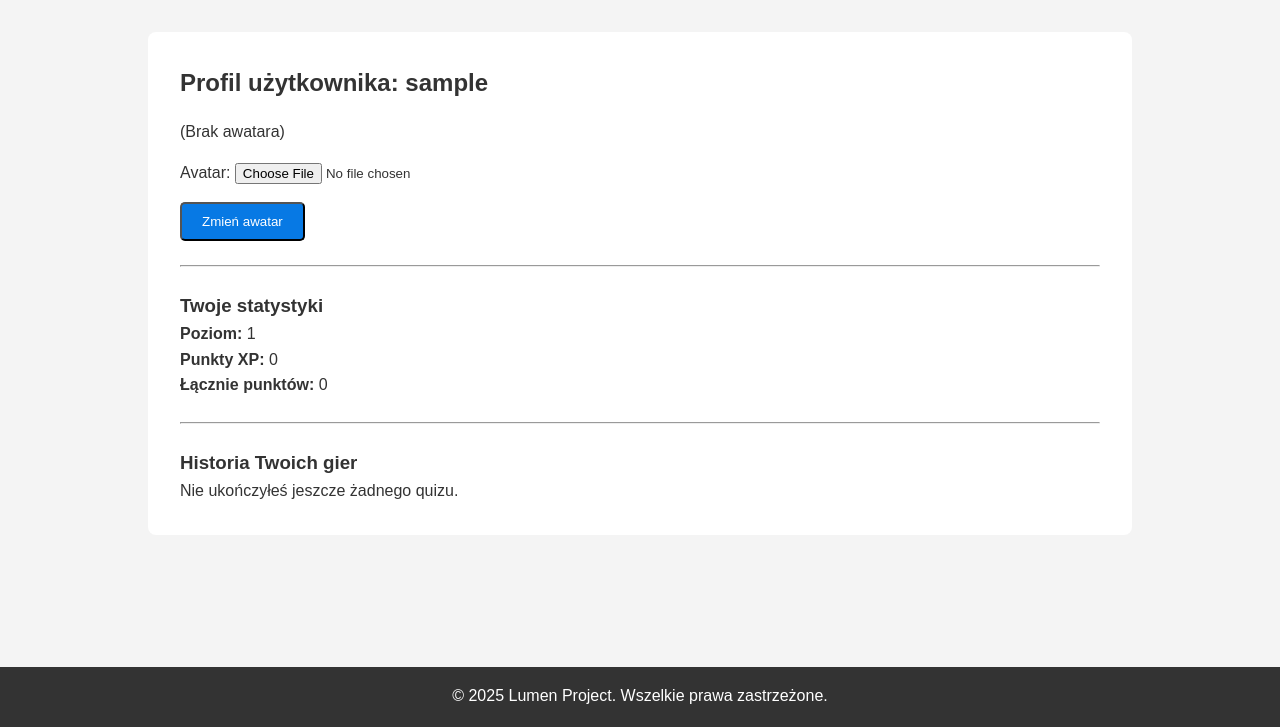
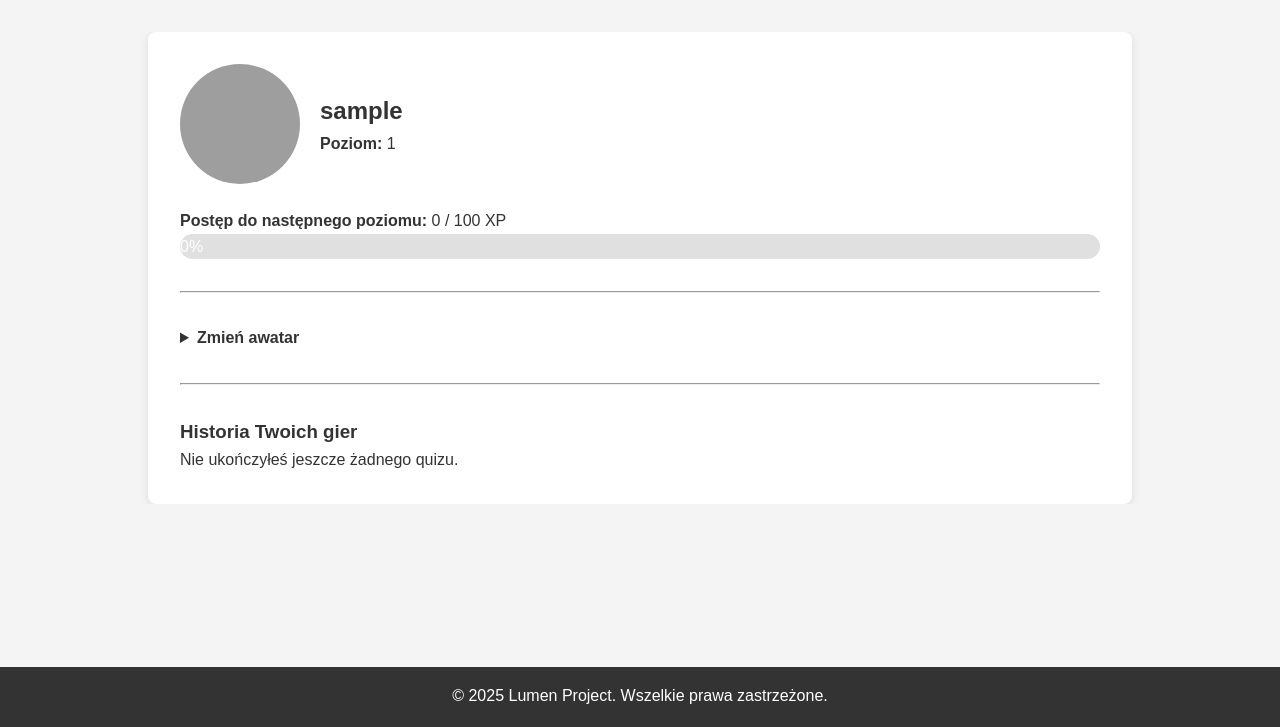
Before and after one commit to JaroslawSawczenko/Lumen, a Django app: page /accounts/profile/ in a window 1280 px wide. Shown: the part 73-800 px from the top of the page. Run offline with Django 5.2, Linux system fonts and the light colour scheme; the visitor is signed in with stand-in values (Sample User, id 1); data comes from the database, SQL or seed files in the repository; data that the repository does not hold is empty; grey boxes are pictures that could not be loaded.

```diff
--- a/Lumen_Project/Lumen/admin.py
+++ b/Lumen_Project/Lumen/admin.py
@@ -37,7 +37,7 @@ class QuestionInline(admin.TabularInline):
     model = Question
     extra = 1
     ordering = ('order',)
-    fields = ('text', 'order', 'time_limit', 'image')
+    fields = ('text', 'order', 'time_limit', 'images ')
     show_change_link = True # dodaje link do edycji pytania
 
 
--- a/Lumen_Project/Lumen/views.py
+++ b/Lumen_Project/Lumen/views.py
@@ -1,7 +1,8 @@
 from django.shortcuts import render, get_object_or_404
 from .models import Quiz
+from django.http import HttpRequest, HttpResponse
 
-def quiz_list(request):
+def quiz_list(request: HttpRequest) -> HttpResponse:
     """
     Widok strony głównej, który wyświetla listę opublikowanych quizów.
     """
@@ -11,7 +12,7 @@ def quiz_list(request):
     }
     return render(request, 'Lumen/Main.html', context)
 
-def quiz_detail(request, quiz_id):
+def quiz_detail(request: HttpRequest, quiz_id: int) -> HttpResponse:
     """
     Widok wyświetlający stronę startową ("lobby") pojedynczego quizu.
     """
--- a/Lumen_Project/Lumen_Project/asgi.py
+++ b/Lumen_Project/Lumen_Project/asgi.py
@@ -8,7 +8,6 @@ https://docs.djangoproject.com/en/5.2/howto/deployment/asgi/
 """
 
 import os
-
 from django.core.asgi import get_asgi_application
 
 os.environ.setdefault('DJANGO_SETTINGS_MODULE', 'Lumen_Project.settings')
--- a/Lumen_Project/users/models.py
+++ b/Lumen_Project/users/models.py
@@ -3,10 +3,37 @@ from django.db import models
 
 class UserProfile(models.Model):
     user = models.OneToOneField(settings.AUTH_USER_MODEL, on_delete=models.CASCADE, related_name="profile")
-    avatar = models.ImageField(upload_to="avatars/", blank=True, null=True)
+    avatar = models.ImageField(upload_to="avatars/", blank=True, null=True, default='avatars/default.png')
     xp = models.IntegerField(default=0)
     level = models.IntegerField(default=1)
-    total_points = models.IntegerField(default=0)
 
-    def __str__(self):
+    def __str__(self) -> str:
         return f"Profil {self.user.username}"
+
+    @property
+    def xp_required_for_next_level(self):
+        """
+        Oblicza, ile XP potrzeba, by osiągnąć następny poziom.
+        Używa algorytmu wykładniczego, aby każdy poziom był trudniejszy.
+        """
+
+        return int(100 * (self.level ** 1.5))
+
+    @property
+    def xp_progress_percentage(self):
+        """Oblicza postęp XP jako procent potrzebny do następnego poziomu."""
+        required_xp = self.xp_required_for_next_level
+        # Unikamy dzielenia przez zero, jeśli z jakiegoś powodu wymagane XP będzie 0
+        if required_xp == 0:
+            return 100
+        progress = (self.xp / required_xp) * 100
+        return min(progress, 100)
+
+    def add_xp(self, amount):
+        """Dodaje punkty XP i sprawdza, czy użytkownik powinien awansować."""
+        self.xp += amount
+        # Pętla while na wypadek, gdyby użytkownik zdobył tyle XP, by awansować o kilka poziomów na raz
+        while self.xp >= self.xp_required_for_next_level:
+            self.xp -= self.xp_required_for_next_level
+            self.level += 1
+        self.save()
--- a/Lumen_Project/users/signals.py
+++ b/Lumen_Project/users/signals.py
@@ -4,7 +4,7 @@ from django.dispatch import receiver
 from .models import UserProfile
 
 @receiver(post_save, sender=User)
-def create_user_profile(sender, instance, created, **kwargs):
+def create_user_profile(sender: type[User], instance: User, created: bool, **kwargs)-> None:
     """
     Sygnał, który automatycznie tworzy UserProfile,
     gdy tylko nowy obiekt User zostanie zapisany w bazie danych.
--- a/Lumen_Project/users/templates/users/profile.html
+++ b/Lumen_Project/users/templates/users/profile.html
@@ -1,42 +1,61 @@
 {% extends "Lumen/Main.html" %}
+{% load static %}
 
 {% block content %}
 <main class="main-content">
     <section class="container">
-        <div class="profile-card" style="background: #fff; padding: 2rem; border-radius: 8px;">
-            <h2>Profil użytkownika: {{user.username}}</h2>
+        <div class="profile-card" style="background: #fff; padding: 2rem; border-radius: 8px; box-shadow: 0 2px 10px rgba(0,0,0,0.1);">
+
+            <div class="profile-header" style="display: flex; align-items: center; gap: 20px;">
 
                 {% if profile.avatar %}
-                <img src="{{ profile.avatar.url }}" alt="Awatar" style="width: 150px; height: 150px; border-radius: 50%; object-fit: cover;">
+                    <img src="{{ profile.avatar.url }}" alt="Awatar" style="width: 120px; height: 120px; border-radius: 50%; object-fit: cover;">
                 {% else %}
-                <p>(Brak awatara)</p>
+                    <img src="{% static 'images/default_avatar.png' %}" alt="Awatar" style="width: 120px; height: 120px; border-radius: 50%; object-fit: cover;">
                 {% endif %}
 
+                <div>
+                    <h2 style="margin: 0;">{{ user.username }}</h2>
+                    <p><strong>Poziom:</strong> {{ profile.level }}</p>
+                </div>
+            </div>
+
+            <div class="xp-progress" style="margin-top: 1.5rem;">
+                <p><strong>Postęp do następnego poziomu:</strong> {{ profile.xp }} / {{ profile.xp_required_for_next_level }} XP</p>
+                <div class="progress-bar-container" style="background: #e0e0e0; border-radius: 25px; height: 25px; width: 100%;">
+                    <div class="progress-bar-fill" style="background: #0779e4; height: 100%; width: {{ profile.xp_progress_percentage }}%; border-radius: 25px; text-align: center; color: white; line-height: 25px;">
+                        {{ profile.xp_progress_percentage|floatformat:0 }}%
+                    </div>
+                </div>
+            </div>
+
+            <hr style="margin: 2rem 0;">
+
+            <details>
+                <summary style="cursor: pointer; font-weight: bold;">Zmień awatar</summary>
                 <form method="post" enctype="multipart/form-data" style="margin-top: 1rem;">
                     {% csrf_token %}
                     {{ form.as_p }}
-                <button type="submit" class="btn">Zmień awatar</button>
+                    <button type="submit" class="btn">Zapisz nowy awatar</button>
                 </form>
+            </details>
 
-            <hr style="margin: 1.5rem 0;">
-
-            <h3>Twoje statystyki</h3>
-            <p><strong>Poziom:</strong> {{ profile.level }}</p>
-            <p><strong>Punkty XP:</strong> {{ profile.xp }}</p>
-            <p><strong>Łącznie punktów:</strong> {{profile.total_points}}</p>
-
-            <hr style="margin: 1.5rem 0;">
+            <hr style="margin: 2rem 0;">
 
             <h3>Historia Twoich gier</h3>
+            <div class="quiz-history-list">
                 {% for result in quiz_results %}
-                <div class="quiz-history-item" style="border-bottom: 1px solid #eee; padding: 10px 0;">
-                    <p><strong>Quiz:</strong> {{ result.quiz.title }}</p>
-                    <p><strong>Wynik:</strong> {{result.score}} punktów</p>
-                    <small>Ukończono: {{result.completed_at}}</small>
+                    <div class="quiz-history-item" style="border-bottom: 1px solid #eee; padding: 10px 0; display: flex; justify-content: space-between; align-items: center;">
+                        <div>
+                            <p style="margin: 0;"><strong>Quiz:</strong> {{ result.quiz.title }}</p>
+                            <small>Ukończono: {{ result.completed_at|date:"d.m.Y, H:i" }}</small>
+                        </div>
+                        <strong style="font-size: 1.2em;">{{ result.score }} pkt</strong>
                     </div>
                 {% empty %}
                     <p>Nie ukończyłeś jeszcze żadnego quizu.</p>
                 {% endfor %}
+            </div>
 
         </div>
     </section>
--- a/Lumen_Project/users/views.py
+++ b/Lumen_Project/users/views.py
@@ -3,10 +3,11 @@ from django.contrib.auth.decorators import login_required
 from .forms import UserProfileForm
 from .models import UserProfile
 from Lumen.models import QuizResult
+from django.http import HttpRequest, HttpResponse
 
 
 @login_required
-def profile_view(request):
+def profile_view(request: HttpRequest) -> HttpResponse:
     profile = get_object_or_404(UserProfile, user=request.user)
 
     if request.method == 'POST':
```
Also changed, not shown: Lumen_Project/Lumen/models.py (+4 -4 lines), Lumen_Project/Lumen/migrations/0001_initial.py, Lumen_Project/Lumen/static/images/default_avatar.jpg (added), Lumen_Project/avatars/default_avatar.jpg (added), Lumen_Project/avatars/schemat_blokowy_skrócony.png (deleted), Lumen_Project/users/static/images/default_avatar.jpg (added). Lines whose indentation alone changed are shown as unchanged.
